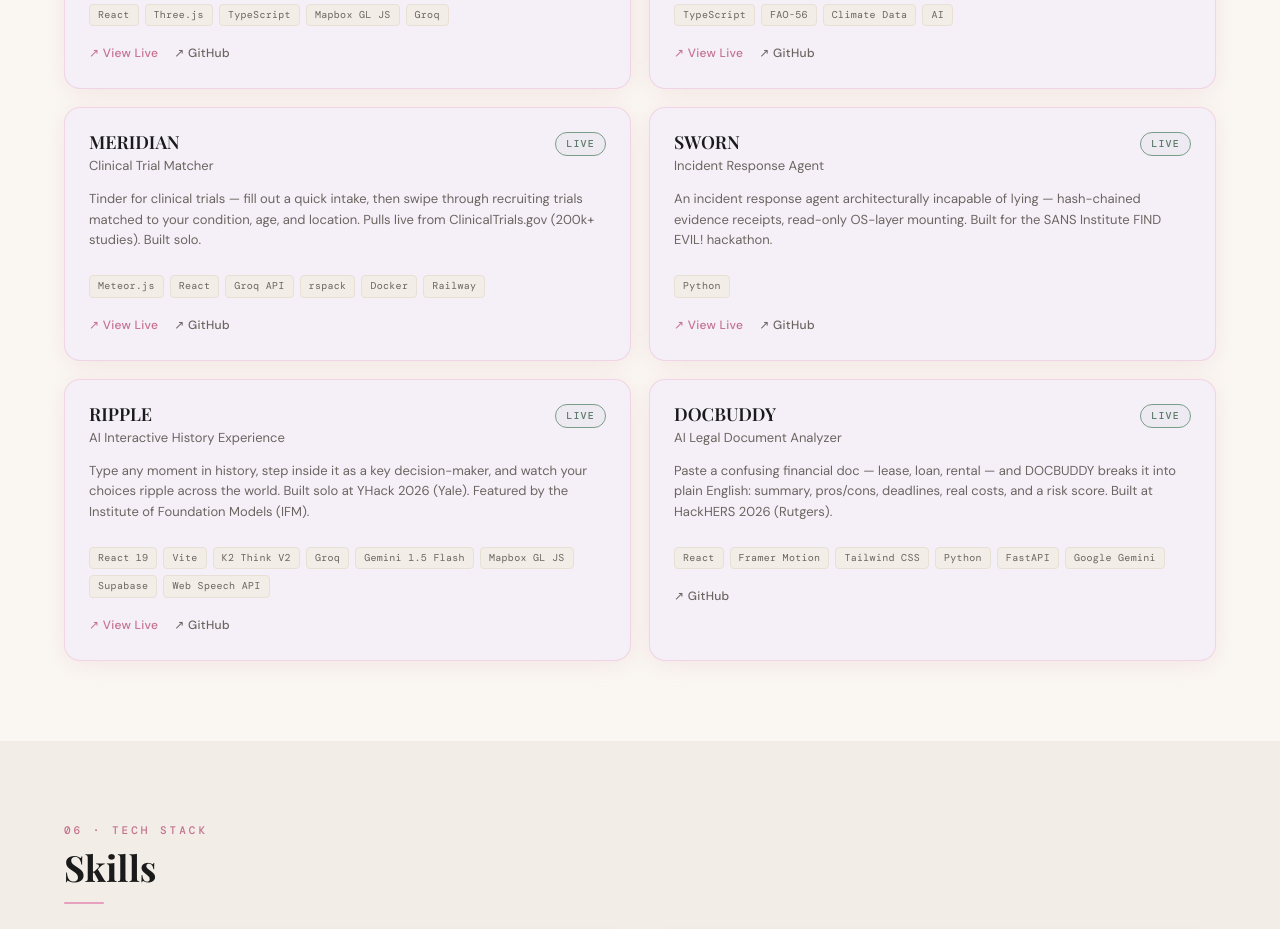
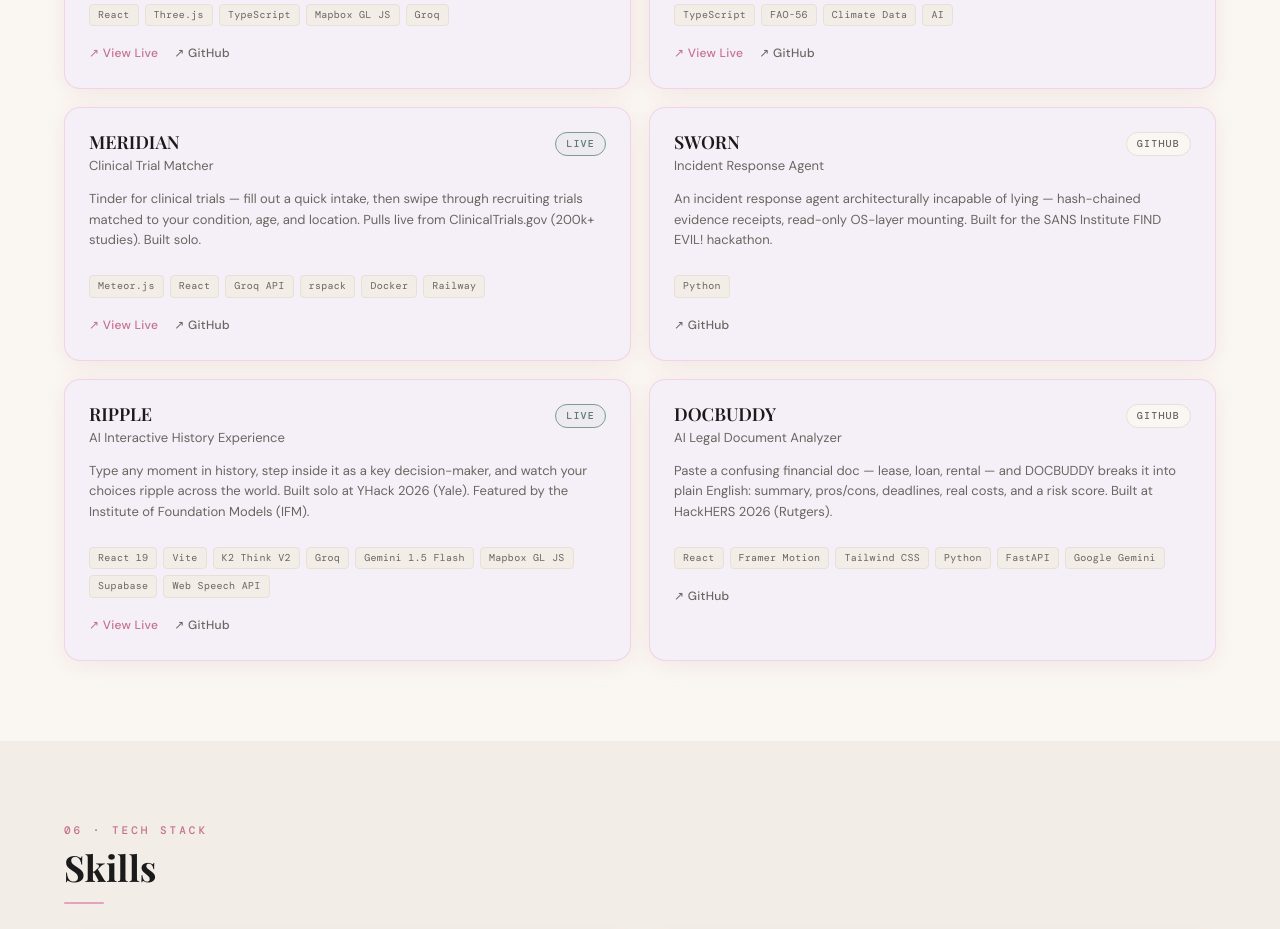
Before and after one commit to nylaimanii/nyla-portfolio, a React (Vite) app: page / in a window 1280 px wide. Shown: the part 5120-6049 px from the top of the page. Built offline with nearby package versions, Linux system fonts and the light colour scheme; a web font is replaced by a local one.

Commit message:
remove links
Co-Authored-By: Claude Opus 4.7 (1M context) <noreply@anthropic.com>

```diff
--- a/src/App.css
+++ b/src/App.css
@@ -762,6 +762,15 @@
   border: 1px solid var(--accent-2);
   font-weight: 700;
 }
+.project-status--github {
+  color: var(--text-muted);
+  background: var(--bg);
+  border: 1px solid var(--border);
+  font-family: var(--font-mono);
+  font-size: 10px;
+  border-radius: 999px;
+  padding: 3px 10px;
+}
 
 .project-desc {
   font-family: var(--font-body);
--- a/src/components/Projects.jsx
+++ b/src/components/Projects.jsx
@@ -11,6 +11,7 @@ function statusClass(status = '') {
   const s = status.toLowerCase();
   if (s.includes('winner')) return 'project-status project-status--winner';
   if (s.includes('progress')) return 'project-status project-status--progress';
+  if (s.includes('github')) return 'project-status project-status--github';
   return 'project-status project-status--live';
 }
 
@@ -18,6 +19,7 @@ function statusLabel(status = '') {
   const s = status.toLowerCase();
   if (s.includes('winner')) return 'WINNER';
   if (s.includes('progress')) return 'IN PROGRESS';
+  if (s.includes('github')) return 'GITHUB';
   return 'LIVE';
 }
 
--- a/src/constants/data.js
+++ b/src/constants/data.js
@@ -183,9 +183,8 @@ export const projects = [
     subtitle: "Incident Response Agent",
     description: "An incident response agent architecturally incapable of lying — hash-chained evidence receipts, read-only OS-layer mounting. Built for the SANS Institute FIND EVIL! hackathon.",
     stack: ["Python"],
-    status: "LIVE",
-    github: "https://github.com/nylaimanii/sworn",
-    live: "https://sworn.vercel.app"
+    status: "GITHUB",
+    github: "https://github.com/nylaimanii/sworn"
   },
   {
     name: "RIPPLE",
@@ -201,7 +200,7 @@ export const projects = [
     subtitle: "AI Legal Document Analyzer",
     description: "Paste a confusing financial doc — lease, loan, rental — and DOCBUDDY breaks it into plain English: summary, pros/cons, deadlines, real costs, and a risk score. Built at HackHERS 2026 (Rutgers).",
     stack: ["React", "Framer Motion", "Tailwind CSS", "Python", "FastAPI", "Google Gemini"],
-    status: "LIVE",
+    status: "GITHUB",
     github: "https://github.com/nylaimanii/docbuddy"
   }
 ];
```
